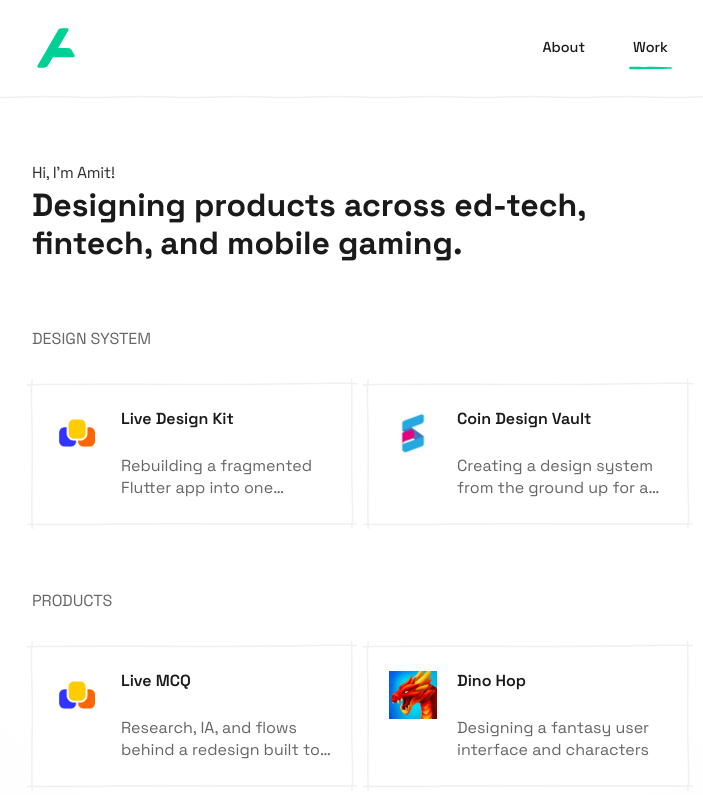
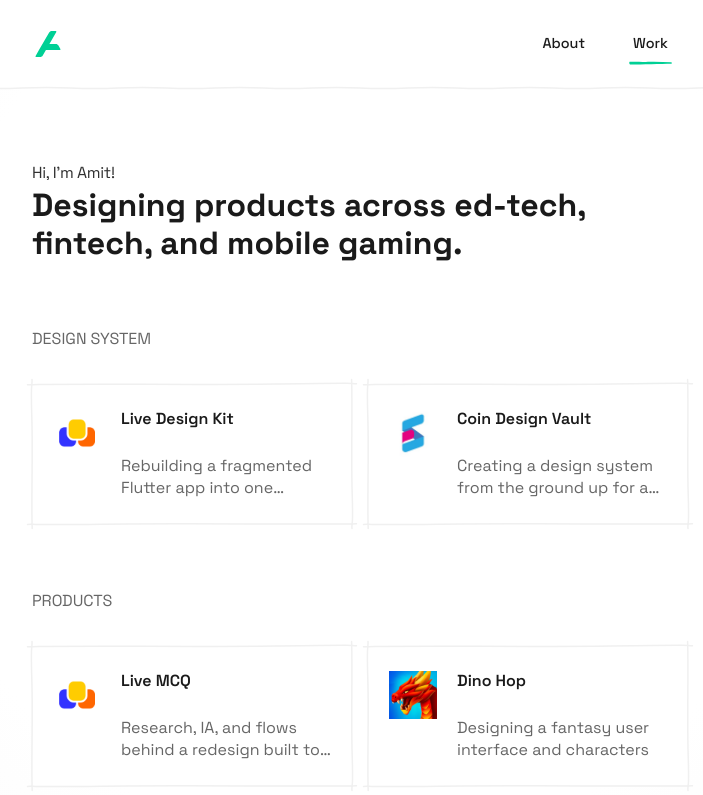
Before and after one commit to ArtisticAmit/portfolio, a React (Vite) app: page / in a window 1280 px wide. Shown: the top 795 px of the page, without its empty margins (280-983 px from the left). Built offline with nearby package versions, Linux system fonts and the light colour scheme.

Commit message:
Shrink the header logo mark to 32px
48px felt oversized in the app bar next to the nav links.

```diff
--- a/src/components/Header.css
+++ b/src/components/Header.css
@@ -21,7 +21,7 @@
 }
 
 .logo img {
-    height: 48px;
+    height: 32px;
     width: auto;
     display: block;
 }
```
